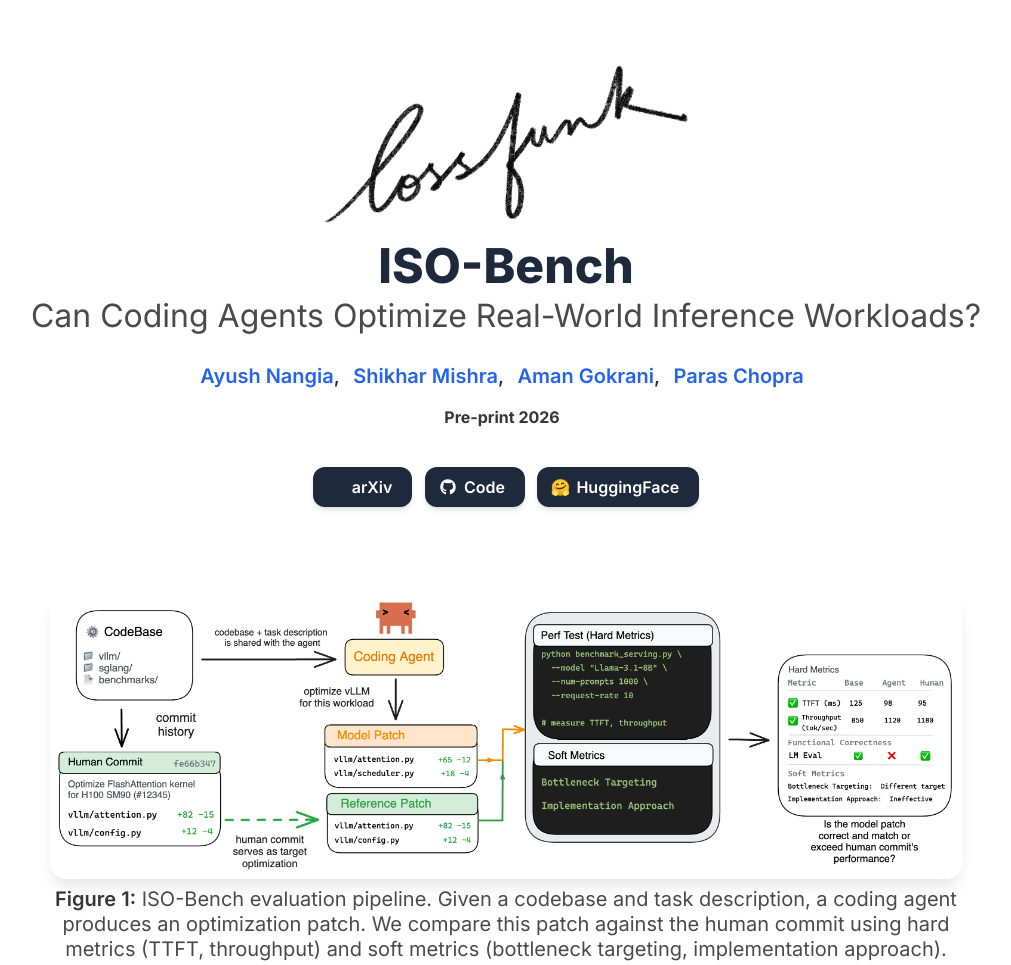
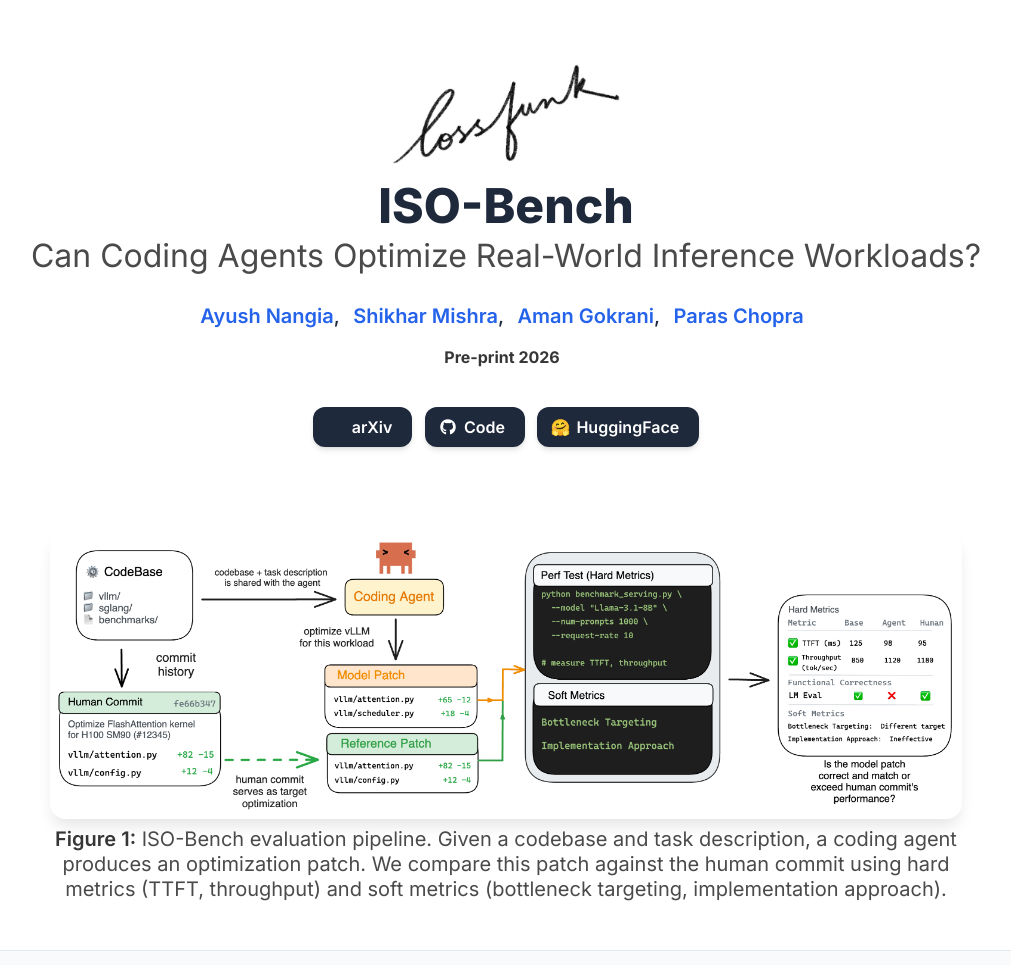
Before and after one commit to ayushnangia/iso-bench-website, a plain HTML site: page index.html in a window 1280 px wide. Shown: the top 965 px of the page, without its empty margins (134-1145 px from the left). Drawn offline with nearby package versions, Linux system fonts and the light colour scheme; some icons are missing.

Commit message:
Reduce logo to 100px

```diff
--- a/static/css/index.css
+++ b/static/css/index.css
@@ -125,7 +125,7 @@
 }
 
 .lab-logo {
-  height: 160px;
+  height: 100px;
   width: auto;
 }
 
```
